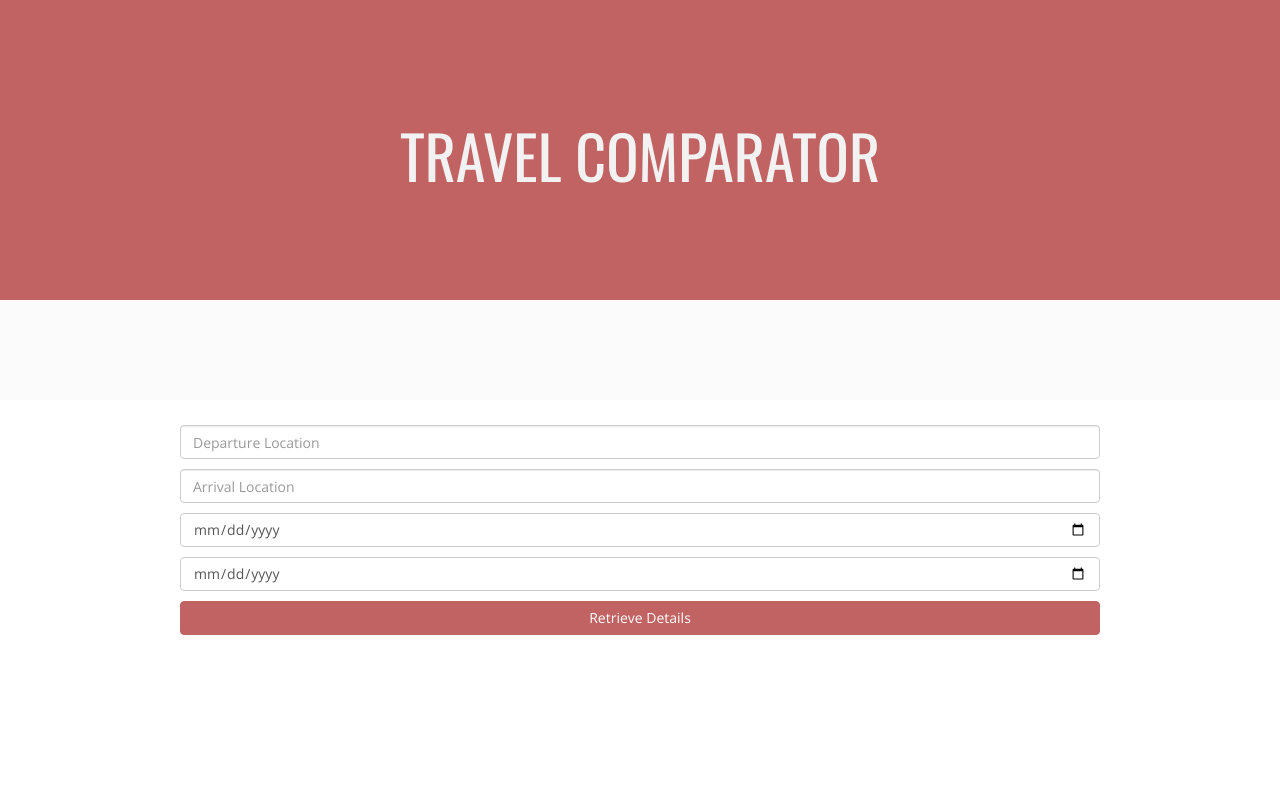
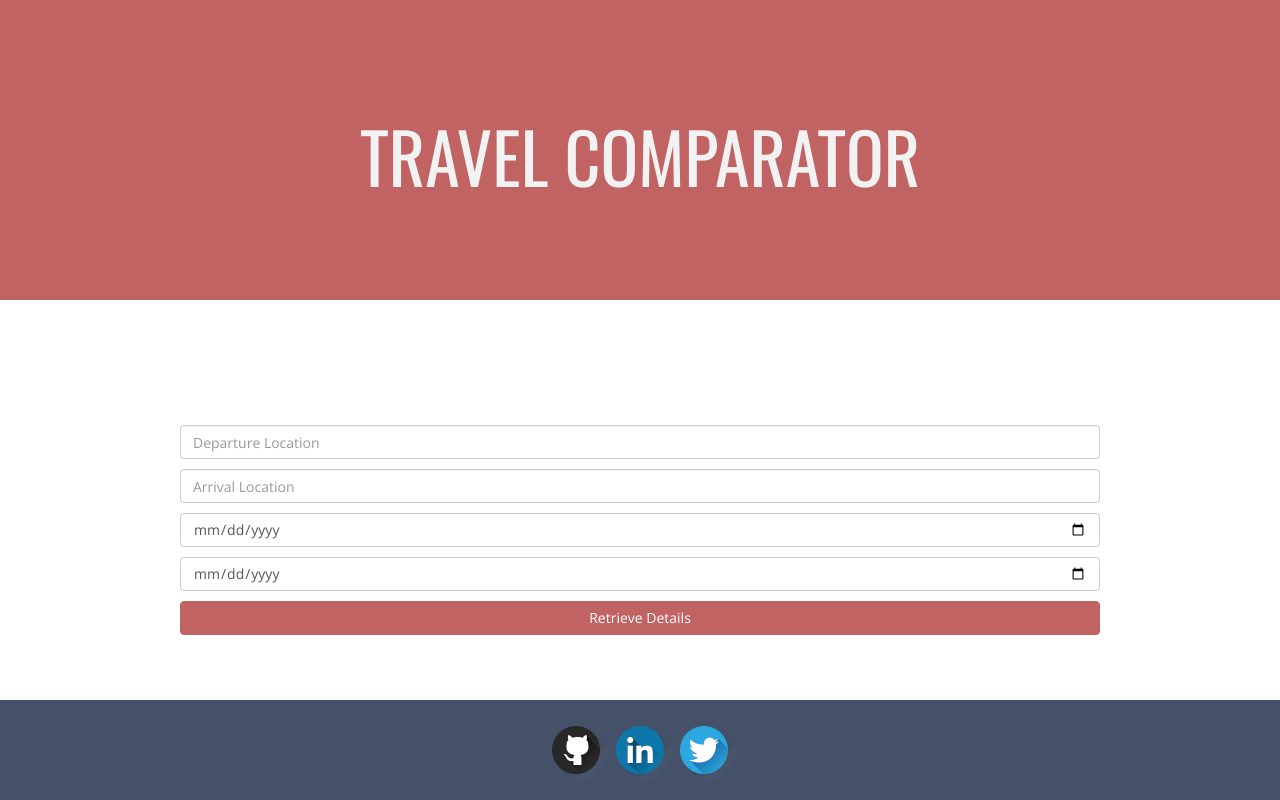
Before and after one commit to Alaanzr/travel-comparison, a website: page public/views/index.html in a window 1280 px wide. Drawn offline with nearby package versions, Linux system fonts and the light colour scheme; some packages are replaced by stand-ins of ours; no server answers; files whose address does not match are found by name.

Commit message:
CSS changes

```diff
--- a/public/css/master.scss
+++ b/public/css/master.scss
@@ -18,7 +18,7 @@ header {
 
 .heading {
   text-transform: uppercase;
-  font-size: 60px;
+  font-size: 70px;
   font-family: 'Oswald', sans-serif;
 }
 
@@ -64,8 +64,32 @@ header {
 .icon {
   display: flex;
   justify-content: center;
-  background: #fbfbfb;
   padding: 50px 0;
+}
+
+.wrapper {
+  min-height: 100vh;
+  position: relative;
+}
+
+.content {
+  padding-bottom: 100px;
+}
+
+.footer {
+  height: 100px;
+  width: 100%;
+  position: absolute;
+  bottom: 0;
+  left: 0;
+  background: #455169;
+  display: flex;
+  justify-content: center;
+  align-items: center;
+  img {
+    height: 64px;
+    width: 64px;
+  }
 }
 
 @media screen and (max-width: 775px) {
--- a/public/views/index.html
+++ b/public/views/index.html
@@ -9,6 +9,7 @@
     <link rel="stylesheet" href="/css/master.css">
   </head>
   <body ng-controller="mainController as vm">
+    <div class="wrapper">
       <header>
         <h1 class="heading">Travel Comparator</h1>
       </header>
@@ -17,6 +18,7 @@
         <img src="/images/icon.png" alt="" />
       </div>
 
+      <div class="content">
         <div class="form">
           <form class="form-horizontal">
             <div class="form-group">
@@ -43,6 +45,14 @@
             </ul>
           </div>
         </div>
+      </div>
+
+      <div class="footer">
+        <a href="https://github.com/Alaanzr/travel-comparison"><img src="/images/github.png" alt="" /></a>
+        <img src="/images/linkedin.png" alt="" />
+        <img src="/images/twitter.png" alt="" />
+      </div>
+    </div>
 
   </body>
   <script src="/bower_components/angular/angular.js"></script>
```
Also changed, not shown: public/css/master.css, public/images/github.png (added), public/images/linkedin.png (added), public/images/twitter.png (added), 1 other file. Lines whose indentation alone changed are shown as unchanged.
